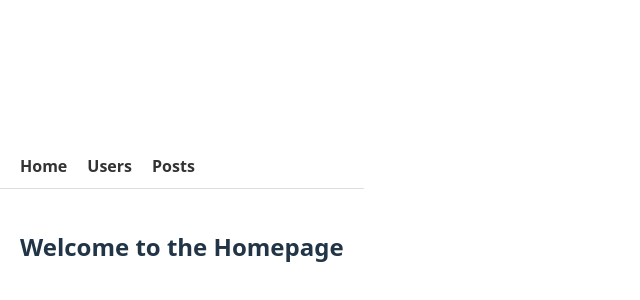
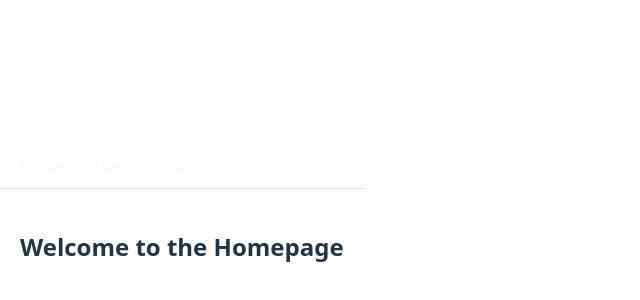
Before and after one commit to cemalsezer/web-dev-app, a React (Vite) app in the folder frontend/: page / in a window 1280 px wide. Shown: the part 176-476 px from the top of the page, without its empty margins (0-640 px from the left). Built offline with nearby package versions, Linux system fonts and the light colour scheme.

Commit message:
Updated navbar color

```diff
--- a/frontend/src/components/Navbar.tsx
+++ b/frontend/src/components/Navbar.tsx
@@ -19,7 +19,7 @@ const styles = {
   },
   link: {
     textDecoration: 'none',
-    color: '#333',
+    color: '#f6fcffff',
     fontWeight: 'bold',
   },
 };
```
